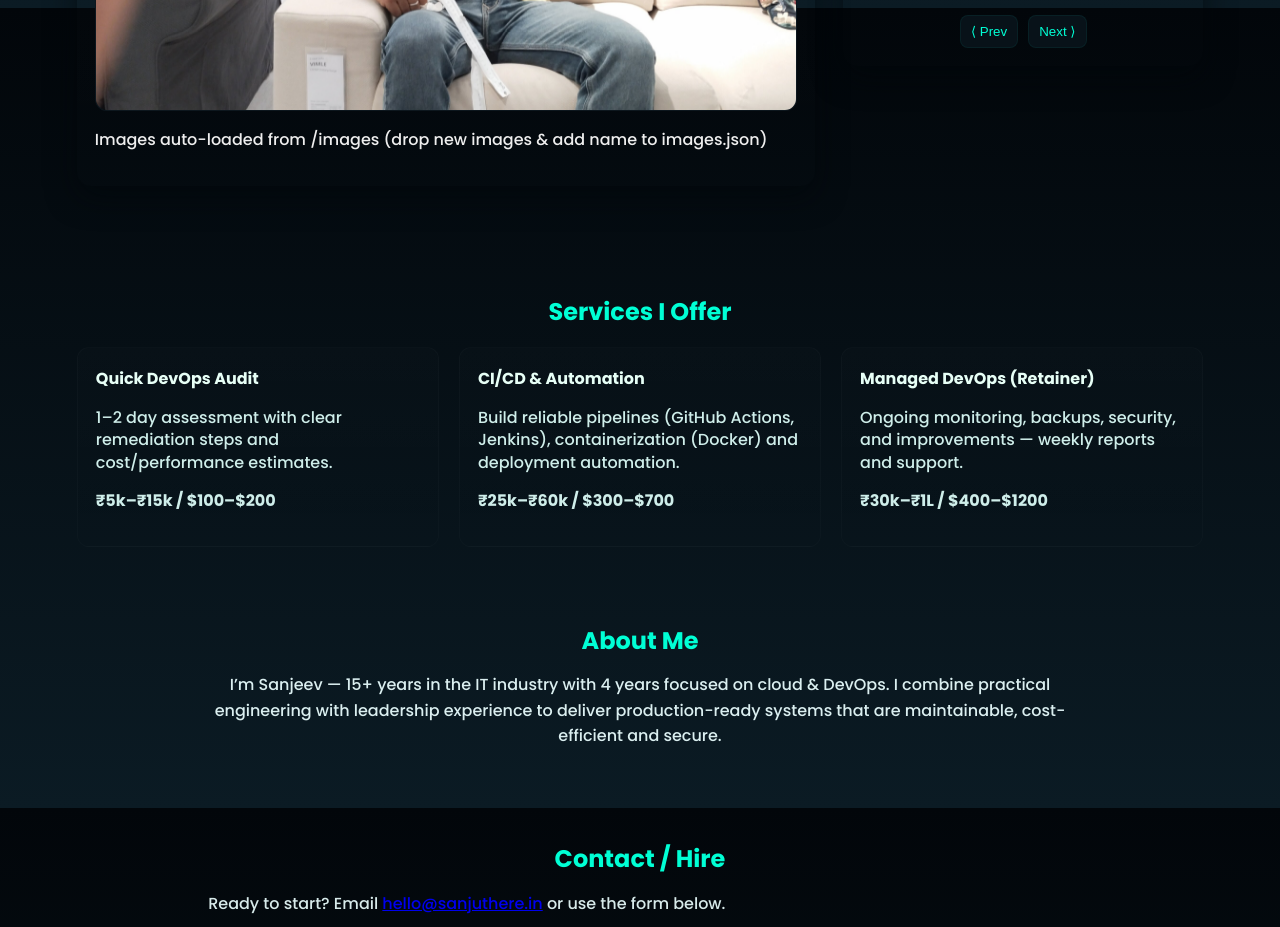
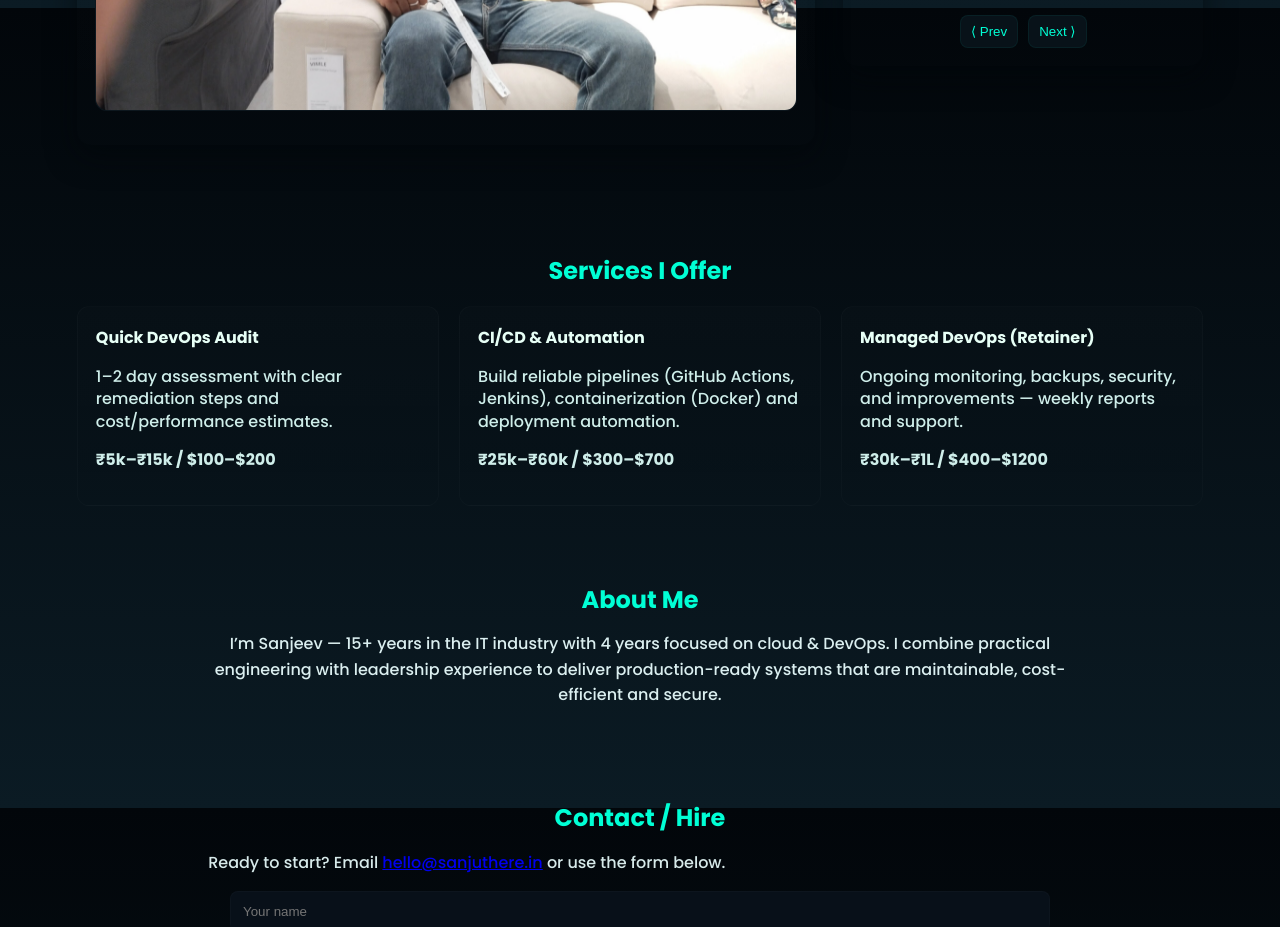
Before and after one commit to sanjuthere/sanjuthere.in, a plain HTML site: page index.html in a window 1280 px wide. Shown: the part 792-1719 px from the top of the page. Drawn offline with Linux system fonts and the light colour scheme.

Commit message:
Update index.html

```diff
--- a/index.html
+++ b/index.html
@@ -44,7 +44,7 @@
       <div class="media-left">
         <h2 class="section-title">Visual Gallery</h2>
         <div id="slideshow" class="slideshow small"></div>
-        <p class="hint">Images auto-loaded from /images (drop new images & add name to images.json)</p>
+        <p class="hint"></p>
       </div>
 
       <aside class="quote-right">
```
